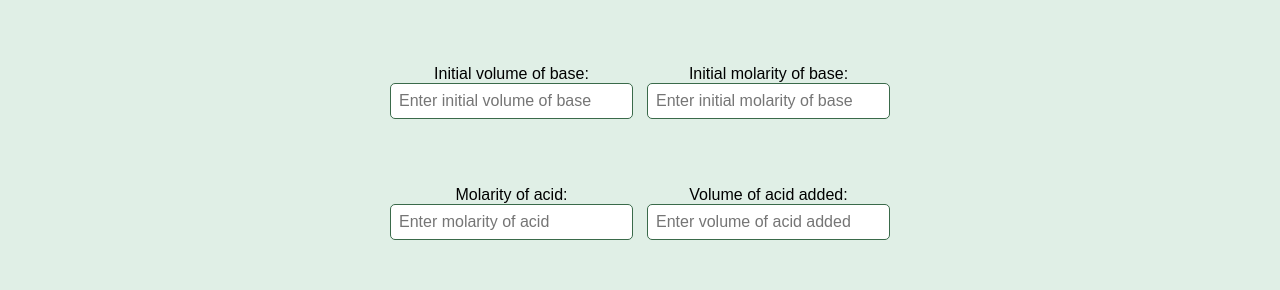
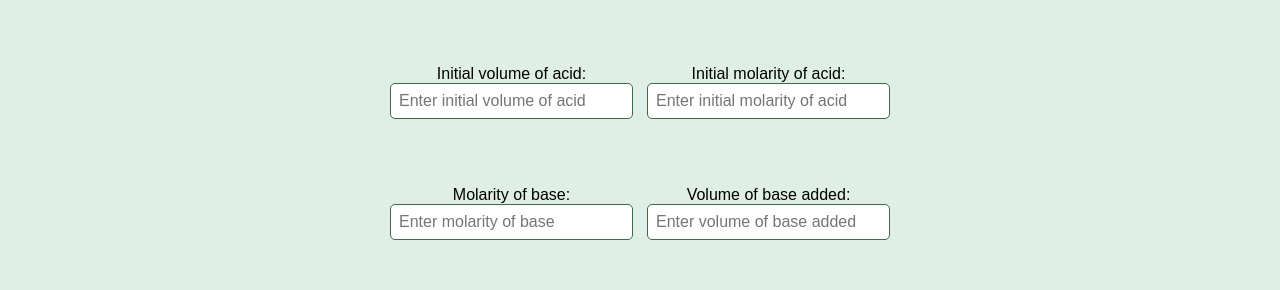
Before and after one commit to ChetanGorantla/PureChemProduction, a React (Create React App) app: page /titrations in a window 1280 px wide. Both pictures are taken after a click on the button "pH". Shown: the part 433-723 px from the top of the page. Built offline with nearby package versions, Linux system fonts and the light colour scheme.

Commit message:
fixing pH

```diff
--- a/src/pages/Titrations.js
+++ b/src/pages/Titrations.js
@@ -138,28 +138,28 @@ const Titrations = () => {
           <div className='center-header-flex'>
             <div className="form-group">
               <label>
-                Initial volume of {isAcidWithBaseTitration ? 'base' : 'acid'}:
-                <input type="number" name="Vi" value={formDataPH.Vi} min="0" onChange={handlePHChange} placeholder={`Enter initial volume of ${isAcidWithBaseTitration ? 'base' : 'acid'}`} />
+                Initial volume of {isAcidWithBaseTitration ? 'acid' : 'base'}:
+                <input type="number" name="Vi" value={formDataPH.Vi} min="0" onChange={handlePHChange} placeholder={`Enter initial volume of ${isAcidWithBaseTitration ? 'acid' : 'base'}`} />
               </label>
             </div>
             <div className="form-group">
               <label>
-                Initial molarity of {isAcidWithBaseTitration ? 'base' : 'acid'}:
-                <input type="number" name="Ma" value={formDataPH.Ma} min="0" onChange={handlePHChange} placeholder={`Enter initial molarity of ${isAcidWithBaseTitration ? 'base' : 'acid'}`} />
+                Initial molarity of {isAcidWithBaseTitration ? 'acid' : 'base'}:
+                <input type="number" name="Ma" value={formDataPH.Ma} min="0" onChange={handlePHChange} placeholder={`Enter initial molarity of ${isAcidWithBaseTitration ? 'acid' : 'base'}`} />
               </label>
             </div>
           </div>
           <div className='center-header-flex'>
             <div className="form-group">
               <label>
-                Molarity of {isAcidWithBaseTitration ? 'acid' : 'base'}:
-                <input type="number" name="Mb" value={formDataPH.Mb} min="0" onChange={handlePHChange} placeholder={`Enter molarity of ${isAcidWithBaseTitration ? 'acid' : 'base'}`} />
+                Molarity of {isAcidWithBaseTitration ? 'base' : 'acid'}:
+                <input type="number" name="Mb" value={formDataPH.Mb} min="0" onChange={handlePHChange} placeholder={`Enter molarity of ${isAcidWithBaseTitration ? 'base' : 'acid'}`} />
               </label>
             </div>
             <div className="form-group">
               <label>
-                Volume of {isAcidWithBaseTitration ? 'acid added' : 'base added'}:
-                <input type="number" name="V_added" value={formDataPH.V_added} min="0" onChange={handlePHChange} placeholder={`Enter volume of ${isAcidWithBaseTitration ? 'acid added' : 'base added'}`} />
+                Volume of {isAcidWithBaseTitration ? 'base added' : 'acid added'}:
+                <input type="number" name="V_added" value={formDataPH.V_added} min="0" onChange={handlePHChange} placeholder={`Enter volume of ${isAcidWithBaseTitration ? 'base added' : 'acid added'}`} />
               </label>
             </div>
           </div>
@@ -180,6 +180,7 @@ const Titrations = () => {
       </div>
     );
   };
+
 
   const renderMolarityForm = () => {
     return (
```
